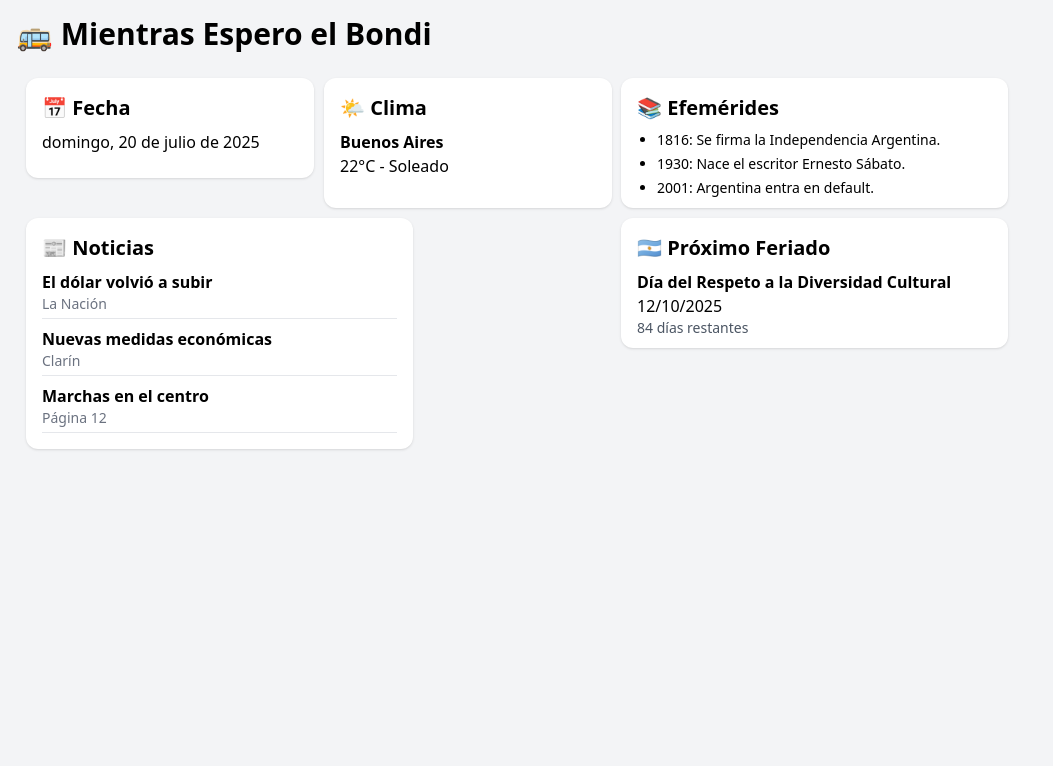
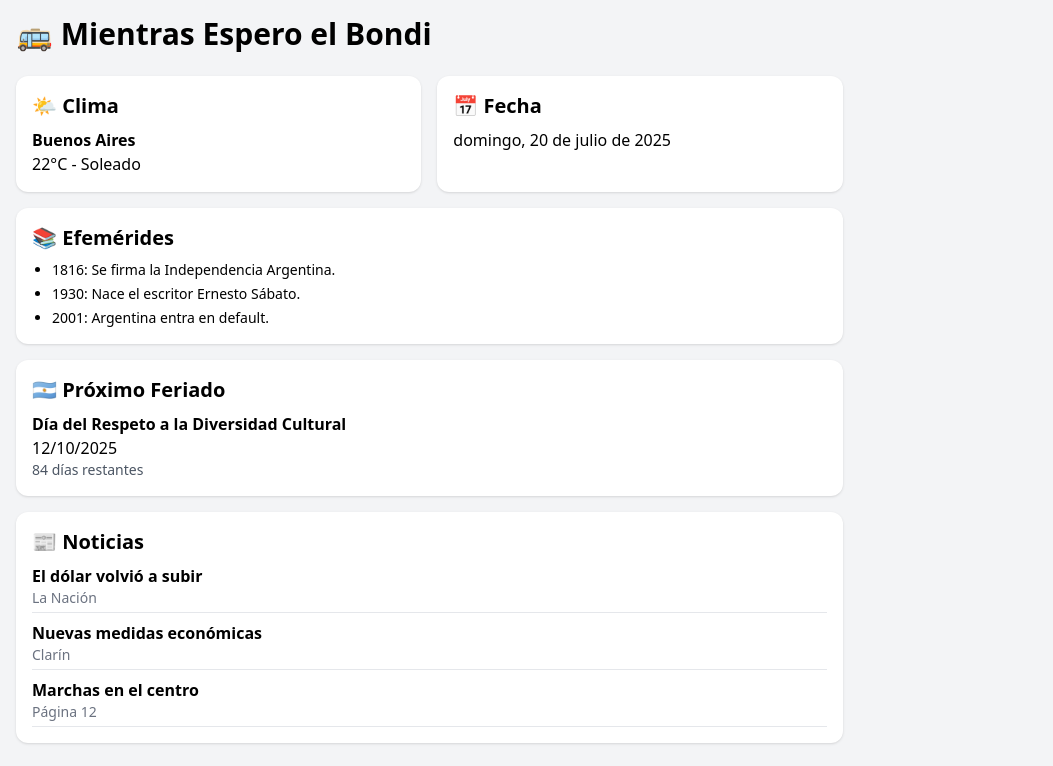
Before and after one commit to kalaniz0018/mientras-espero-el-bondi, a React (Vite) app: page / in a window 1280 px wide. Shown: the top 766 px of the page, without its empty margins (0-1053 px from the left). Built offline with nearby package versions, Linux system fonts and the light colour scheme.

Commit message:
removiendo posibilidad de movimiento de cards, ahora es estatico

```diff
--- a/package.json
+++ b/package.json
@@ -11,8 +11,7 @@
   },
   "dependencies": {
     "react": "^19.1.0",
-    "react-dom": "^19.1.0",
-    "react-grid-layout": "^1.5.2"
+    "react-dom": "^19.1.0"
   },
   "devDependencies": {
     "@eslint/js": "^9.30.1",
--- a/src/App.tsx
+++ b/src/App.tsx
@@ -1,12 +1,21 @@
-import "react-grid-layout/css/styles.css";
-import "react-resizable/css/styles.css";
-import { DashboardLayout } from "./layout/DashboardLayout";
+import { Clock } from "./components/Clock";
+import { Weather } from "./components/Weather";
+import { News } from "./components/News";
+import { Efemerides } from "./components/Efemerides";
+import { NextFeriado } from "./components/NextFeriado";
 
 function App() {
   return (
     <div className="min-h-screen bg-gray-100 p-4">
-      <h1 className="text-3xl font-bold mb-4">🚌 Mientras Espero el Bondi</h1>
-      <DashboardLayout />
+      <h1 className="text-3xl font-bold mb-6">🚌 Mientras Espero el Bondi</h1>
+
+      <div className="grid grid-cols-1 md:grid-cols-2 lg:grid-cols-3 gap-4">
+        <Weather className="lg:col-span-1" />
+        <Clock className="col-span-1" />
+        <Efemerides className="lg:col-span-2" />
+        <NextFeriado className="lg:col-span-2" />
+        <News className="md:col-span-2" />
+      </div>
     </div>
   );
 }
--- a/src/components/Clock.tsx
+++ b/src/components/Clock.tsx
@@ -1,6 +1,10 @@
 import React from "react";
 
-export const Clock: React.FC = () => {
+type ClockProps = {
+  className?: string;
+};
+
+export const Clock: React.FC<ClockProps> = ({ className = "" }) => {
   const now = new Date();
   const dateStr = now.toLocaleDateString("es-AR", {
     weekday: "long",
@@ -10,7 +14,7 @@ export const Clock: React.FC = () => {
   });
 
   return (
-    <div className="bg-white p-4 rounded-xl shadow h-full  min-h-[100px] overflow-auto">
+    <div className={`bg-white p-4 rounded-xl shadow h-full min-h-[100px] ${className}`}>
       <h2 className="text-xl font-bold mb-2">📅 Fecha</h2>
       <p>{dateStr}</p>
     </div>
--- a/src/components/Efemerides.tsx
+++ b/src/components/Efemerides.tsx
@@ -1,9 +1,13 @@
 import React from "react";
 import { mockEfemerides } from "../mocks/mockData";
 
-export const Efemerides: React.FC = () => {
+type EfemeridesProps = {
+  className?: string;
+};
+
+export const Efemerides: React.FC<EfemeridesProps> = ({ className = "" }) => {
   return (
-    <div className="bg-white p-4 rounded-xl shadow h-full  min-h-[100px] ">
+    <div className={`bg-white p-4 rounded-xl shadow h-full min-h-[100px] ${className}`}>
       <h2 className="text-xl font-bold mb-2">📚 Efemérides</h2>
       <ul className="list-disc pl-5 space-y-1 text-sm">
         {mockEfemerides.map((item, idx) => (
--- a/src/components/News.tsx
+++ b/src/components/News.tsx
@@ -1,13 +1,17 @@
 import React from "react";
 import { mockNews } from "../mocks/mockData";
 
-export const News: React.FC = () => {
+type NewsProps = {
+  className?: string;
+};
+
+export const News: React.FC<NewsProps> = ({ className = "" }) => {
   return (
-    <div className="bg-white p-4 rounded-xl shadow max-h-64 overflow-auto">
+    <div className={`bg-white p-4 rounded-xl shadow max-h-64 overflow-auto ${className}`}>
       <h2 className="text-xl font-bold mb-2">📰 Noticias</h2>
       <ul className="space-y-2">
         {mockNews.map((item, idx) => (
-          <li key={idx} className="border-b pb-1  h-full">
+          <li key={idx} className="border-b pb-1">
             <p className="font-semibold">{item.title}</p>
             <p className="text-sm text-gray-500">{item.source}</p>
           </li>
--- a/src/components/NextFeriado.tsx
+++ b/src/components/NextFeriado.tsx
@@ -1,7 +1,11 @@
 import React from "react";
 import { mockFeriado } from "../mocks/mockData";
 
-export const NextFeriado: React.FC = () => {
+type NextFeriadoProps = {
+  className?: string;
+};
+
+export const NextFeriado: React.FC<NextFeriadoProps> = ({ className = "" }) => {
   const today = new Date();
   const feriadoDate = new Date(mockFeriado.date);
 
@@ -9,7 +13,7 @@ export const NextFeriado: React.FC = () => {
   const daysLeft = Math.ceil(diffInTime / (1000 * 3600 * 24));
 
   return (
-    <div className="bg-white p-4 rounded-xl shadow h-full min-h-[100px]">
+    <div className={`bg-white p-4 rounded-xl shadow h-full min-h-[100px] ${className}`}>
       <h2 className="text-xl font-bold mb-2">🇦🇷 Próximo Feriado</h2>
       <p className="font-semibold">{mockFeriado.name}</p>
       <p>{feriadoDate.toLocaleDateString("es-AR")}</p>
--- a/src/components/Weather.tsx
+++ b/src/components/Weather.tsx
@@ -1,9 +1,13 @@
 import React from "react";
 import { mockWeather } from "../mocks/mockData";
 
-export const Weather: React.FC = () => {
+type WeatherProps = {
+  className?: string;
+};
+
+export const Weather: React.FC<WeatherProps> = ({ className = "" }) => {
   return (
-    <div className="bg-white p-4 rounded-xl shadow h-full  min-h-[100px] overflow-auto">
+    <div className={`bg-white p-4 rounded-xl shadow h-full min-h-[100px] ${className}`}>
       <h2 className="text-xl font-bold mb-2">🌤 Clima</h2>
       <p className="font-semibold">{mockWeather.location}</p>
       <p>{mockWeather.temperature} - {mockWeather.condition}</p>
--- a/src/layout/DashboardLayout.tsx
+++ /dev/null
@@ -1,37 +0,0 @@
-import React from "react";
-import GridLayout from "react-grid-layout";
-import { Clock } from "../components/Clock";
-import { Weather } from "../components/Weather";
-import { News } from "../components/News";
-import { Efemerides } from "../components/Efemerides";
-import { NextFeriado } from "../components/NextFeriado";
-
-export const DashboardLayout: React.FC = () => {
-  return (
-    <GridLayout
-      className="layout"
-      cols={12}
-      rowHeight={60}
-      width={1200}
-      isResizable={false}
-      isDraggable={true}
-      compactType="vertical"
-    >
-      <div key="clock" data-grid={{ x: 0, y: 0, w: 3, h: 1 }}>
-        <Clock />
-      </div>
-      <div key="weather" data-grid={{ x: 3, y: 0, w: 3, h: 2 }}>
-        <Weather />
-      </div>
-      <div key="news" data-grid={{ x: 0, y: 2, w: 4, h: 2 }}>
-        <News />
-      </div>
-      <div key="efemerides" data-grid={{ x: 6, y: 0, w: 4, h: 2 }}>
-        <Efemerides />
-      </div>
-      <div key="feriado" data-grid={{ x: 6, y: 2, w: 4, h: 2 }}>
-        <NextFeriado />
-      </div>
-    </GridLayout>
-  );
-};
```
Also changed, not shown: 1 other file (tests, documents, lock files or other folders).
